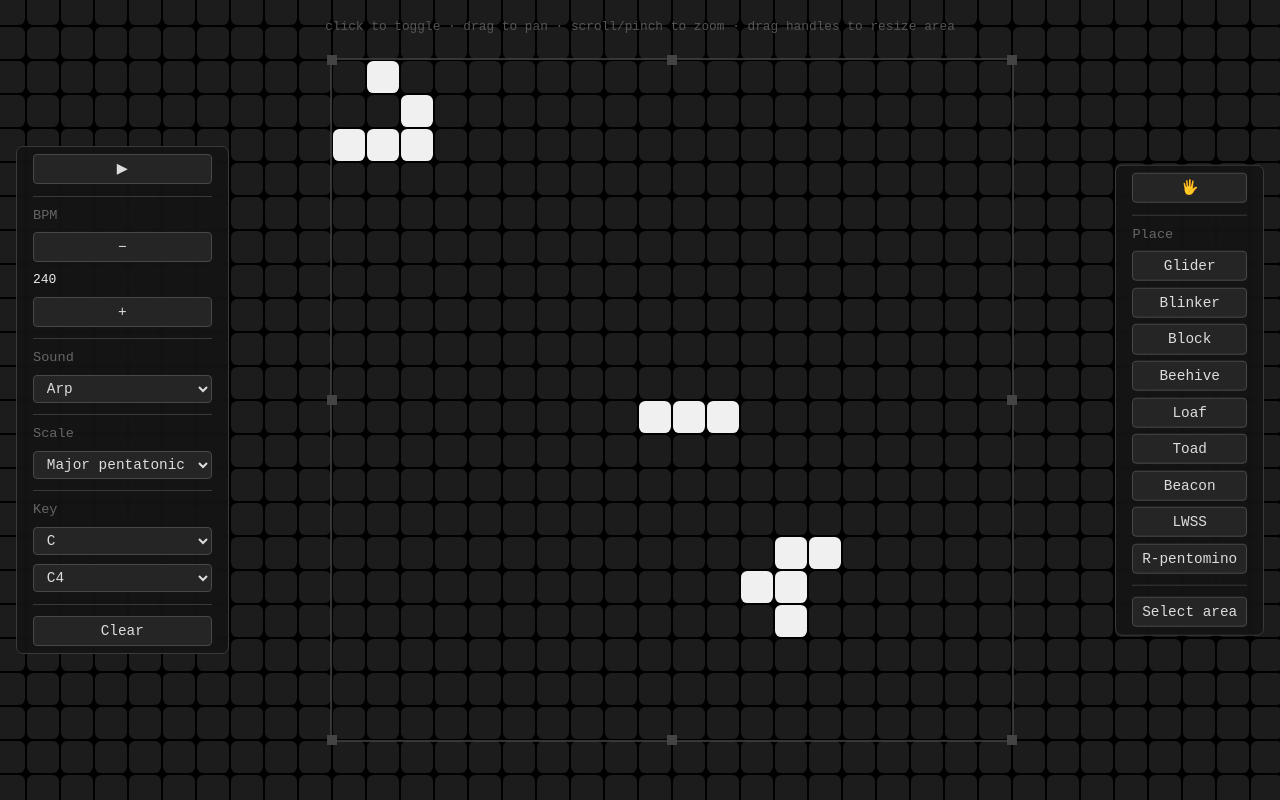
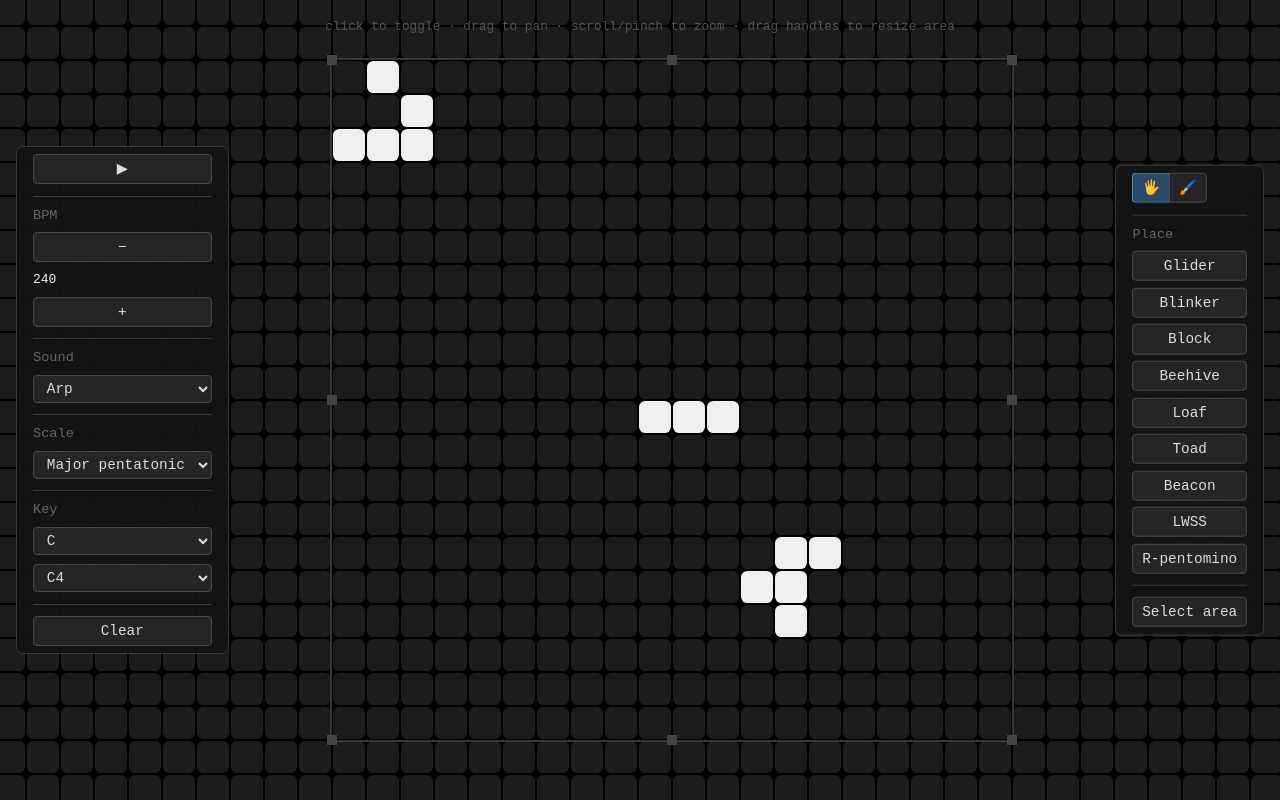
Before and after one commit to vovanz/conways-life-music, a website built with Vite: page index.html in a window 1280 px wide. Built offline with nearby package versions, Linux system fonts and the light colour scheme; animation ran at ten frames a second.

Commit message:
Replace mode toggle button with tab selector showing both options
Co-Authored-By: Claude Sonnet 4.6 <noreply@anthropic.com>

```diff
--- a/index.html
+++ b/index.html
@@ -69,6 +69,10 @@
     button.active { background: #2a4a6a; border-color: #4a8abf; color: #9fd; }
 
     #bpmDisplay { width: 3ch; text-align: center; color: #eee; }
+    .tab-group { display: flex; }
+    .tab-group button { border-radius: 0; border-right-width: 0; }
+    .tab-group button:first-child { border-radius: 4px 0 0 4px; }
+    .tab-group button:last-child  { border-radius: 0 4px 4px 0; border-right-width: 1px; }
     .label { color: #666; font-size: 0.85rem; }
 
     #shapeButtons { display: flex; gap: 0.4rem; flex-wrap: wrap; }
@@ -111,7 +115,10 @@
 
   <!-- Bar 2: mode + shapes + area selection -->
   <div id="bar2" class="bar">
-    <button id="modeBtn" title="Drag mode">🖐️</button>
+    <div class="tab-group">
+      <button id="dragModeBtn" class="active" title="Drag mode — drag to pan, click to toggle">🖐️</button>
+      <button id="paintModeBtn" title="Paint mode — drag to paint, double-click to pan">🖌️</button>
+    </div>
     <div class="sep"></div>
     <span class="label">Place</span>
     <div id="shapeButtons"></div>
--- a/src/main.ts
+++ b/src/main.ts
@@ -582,7 +582,8 @@ const keySel         = document.getElementById('keySelect') as HTMLSelectElement
 const octaveSel      = document.getElementById('octaveSelect') as HTMLSelectElement;
 const shapeContainer = document.getElementById('shapeButtons')!;
 const selectAreaBtn  = document.getElementById('selectAreaBtn') as HTMLButtonElement;
-const modeBtn        = document.getElementById('modeBtn') as HTMLButtonElement;
+const dragModeBtn    = document.getElementById('dragModeBtn') as HTMLButtonElement;
+const paintModeBtn   = document.getElementById('paintModeBtn') as HTMLButtonElement;
 
 for (const preset of SOUND_PRESETS) {
   const opt = document.createElement('option');
@@ -625,10 +626,8 @@ function rebuildNotes() {
   NOTES = buildNotes(selectedScale, regionH, selectedKey, selectedOctave);
 }
 
-modeBtn.addEventListener('click', () => {
-  paintMode = !paintMode;
-  updateUI();
-});
+dragModeBtn.addEventListener('click', () => { paintMode = false; updateUI(); });
+paintModeBtn.addEventListener('click', () => { paintMode = true;  updateUI(); });
 
 selectAreaBtn.addEventListener('click', () => {
   if (playing) return;
@@ -653,11 +652,8 @@ function updateUI() {
   clearBtn.disabled      = playing;
   bpmDisplay.textContent = String(bpm);
 
-  modeBtn.textContent = paintMode ? '🖌️' : '🖐️';
-  modeBtn.title = paintMode
-    ? 'Paint mode — drag to paint, double-click to pan'
-    : 'Drag mode — drag to pan, click to toggle';
-  modeBtn.classList.toggle('active', paintMode);
+  dragModeBtn.classList.toggle('active', !paintMode);
+  paintModeBtn.classList.toggle('active', paintMode);
 
   for (const btn of Array.from(shapeContainer.querySelectorAll('button'))) {
     const b = btn as HTMLButtonElement;
```
